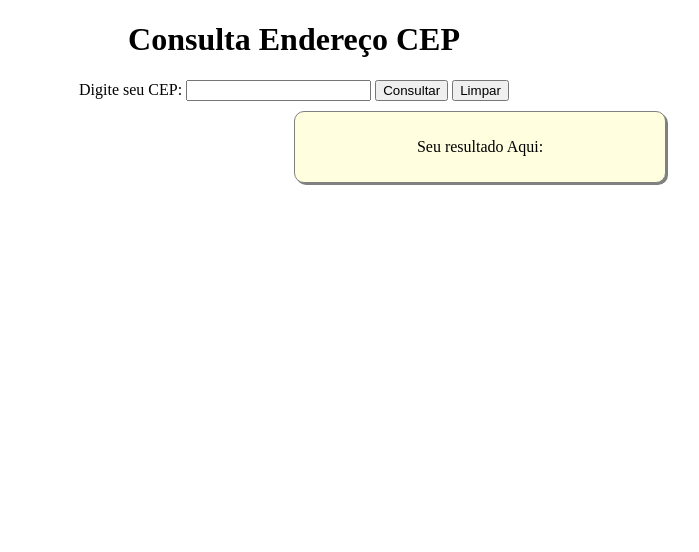
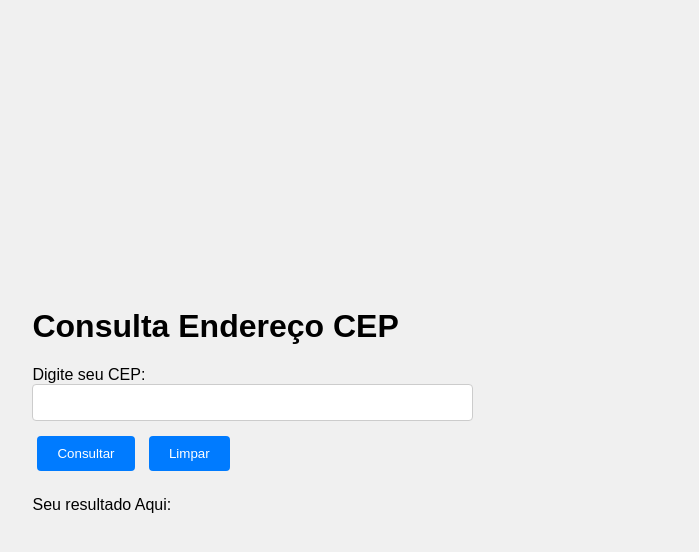
Before and after one commit to Bahiy/testeCEP, a plain HTML site: page main/index.html in a window 1280 px wide. Shown: the whole page, without its empty margins (346-1045 px from the left). Drawn offline with Linux system fonts and the light colour scheme.

Commit message:
Add new style

```diff
--- a/css/style.css
+++ b/css/style.css
@@ -1,14 +1,43 @@
-body{
-    text-align: center;
+body {
+	font-family: Arial, sans-serif;
+	display: flex;
+	justify-content: center;
+	align-items: center;
+	height: 100vh;
+	background-color: #f0f0f0;
 }
-#resultado{
 
-    padding: 10px;
-    margin-top: 10px;
-    margin-left: 79vh;
-    max-width: 350px;
-    background-color: lightyellow;
-    border: 1px solid grey;
-    border-radius: 10px;
-    box-shadow: 2px 2px gray;
+.container {
+	background: #fff;
+	padding: 20px;
+	border-radius: 8px;
+	box-shadow: 0 0 10px rgba(0, 0, 0, 0.1);
+	text-align: center;
 }
+
+input {
+	padding: 10px;
+	width: 80%;
+	margin-bottom: 10px;
+	border-radius: 4px;
+	border: 1px solid #ccc;
+}
+
+button {
+	padding: 10px 20px;
+	margin: 5px;
+	border: none;
+	border-radius: 4px;
+	background-color: #007bff;
+	color: white;
+	cursor: pointer;
+}
+
+button:hover {
+	background-color: #0056b3;
+}
+
+#resultado {
+	margin-top: 20px;
+	text-align: left;
+}
```
